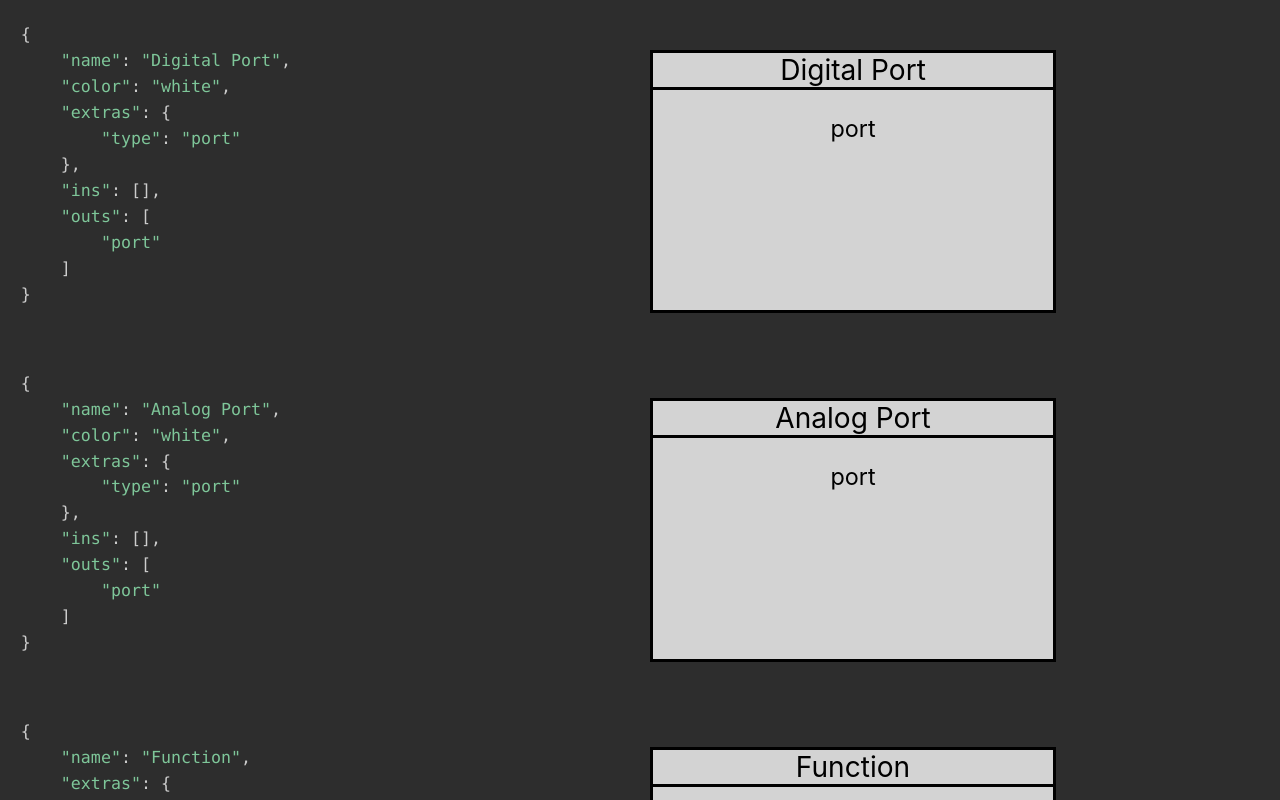
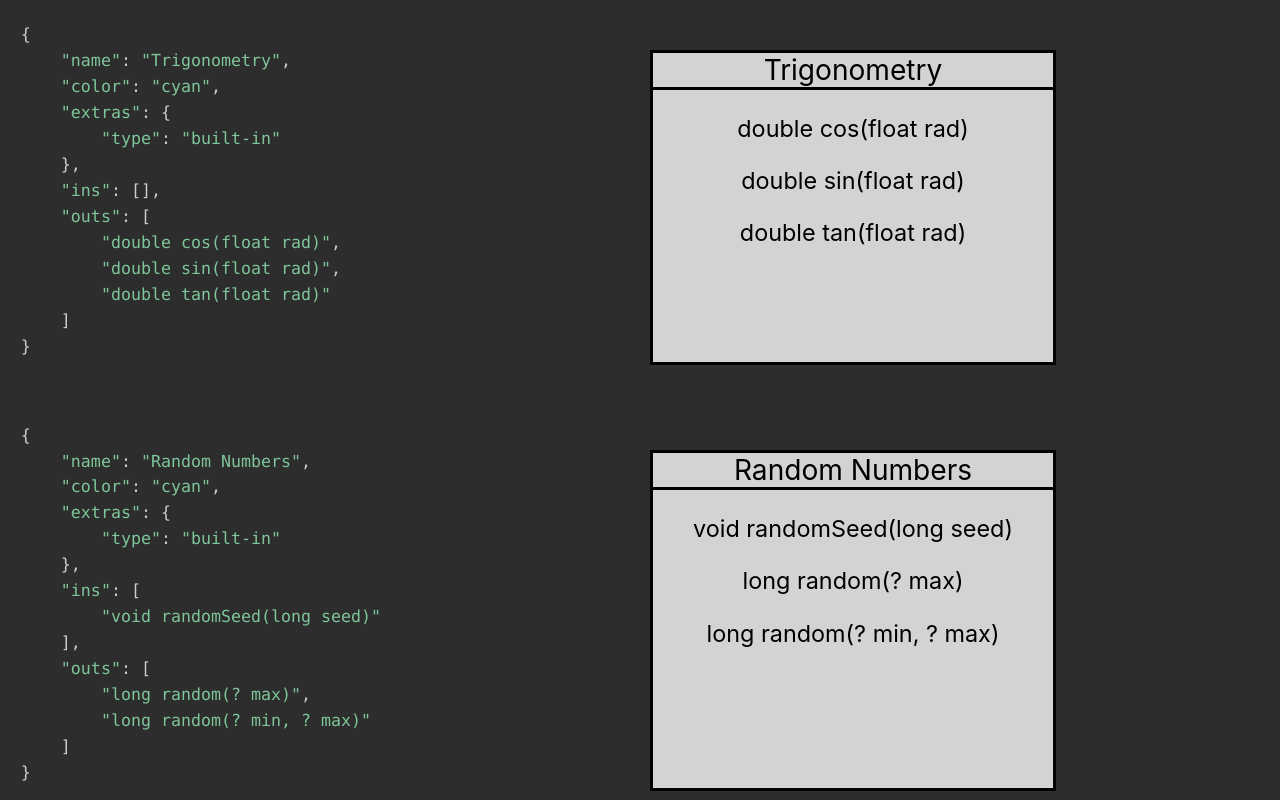
Before and after one commit to rzfzr/MDD4CPD-Legacy, a React (Create React App) app: page /mdd4/palette in a window 1280 px wide. Shown: the part 4100-4900 px from the top of the page. Built offline with nearby package versions, Linux system fonts and the light colour scheme.

Commit message:
Adding built-in

```diff
--- a/src/paletteNodes.js
+++ b/src/paletteNodes.js
@@ -127,6 +127,33 @@ export default [{
             'double pow(float base, float exponent)',
             'double sq(any x)',
             'double sqrt(any x)',
+        ]
+    },
+    {
+        name: 'Trigonometry',
+        color: 'cyan',
+        extras: {
+            type: 'built-in'
+        },
+        ins: [],
+        outs: [
+            'double cos(float rad)',
+            'double sin(float rad)',
+            'double tan(float rad)',
+        ]
+    },
+    {
+        name: 'Random Numbers',
+        color: 'cyan',
+        extras: {
+            type: 'built-in'
+        },
+        ins: [
+            'void randomSeed(long seed)',
+        ],
+        outs: [
+            'long random(? max)',
+            'long random(? min, ? max)',
         ]
     },
     {
```
